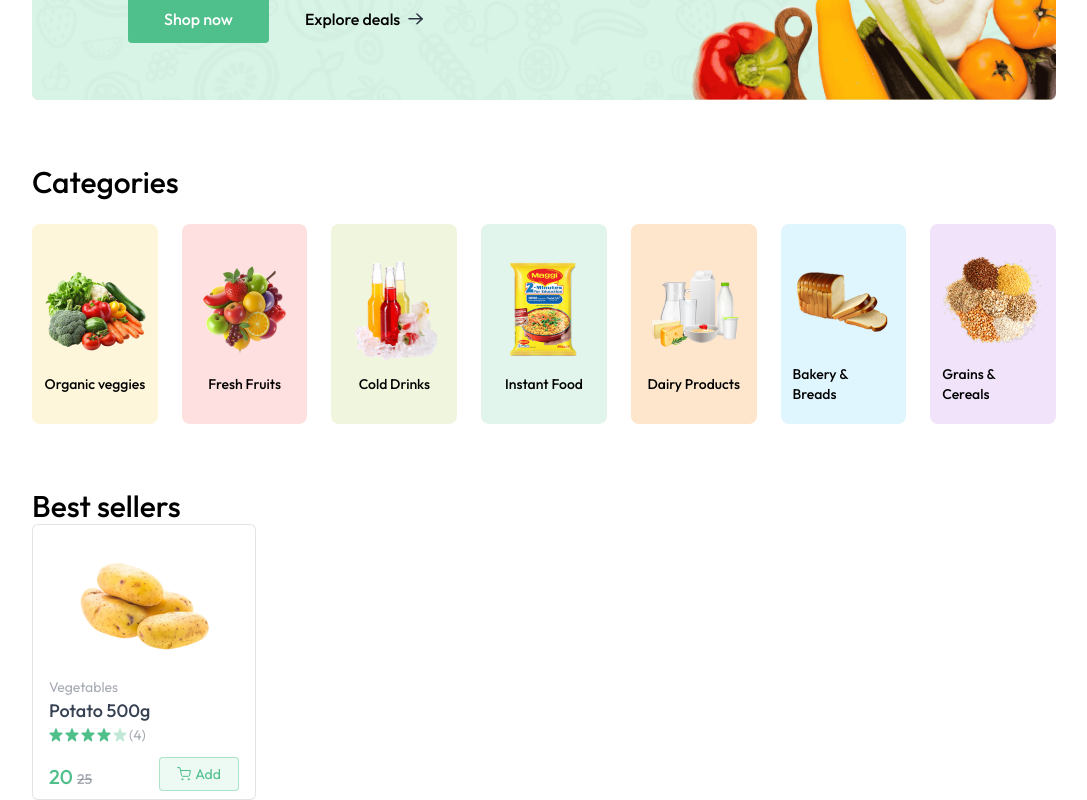
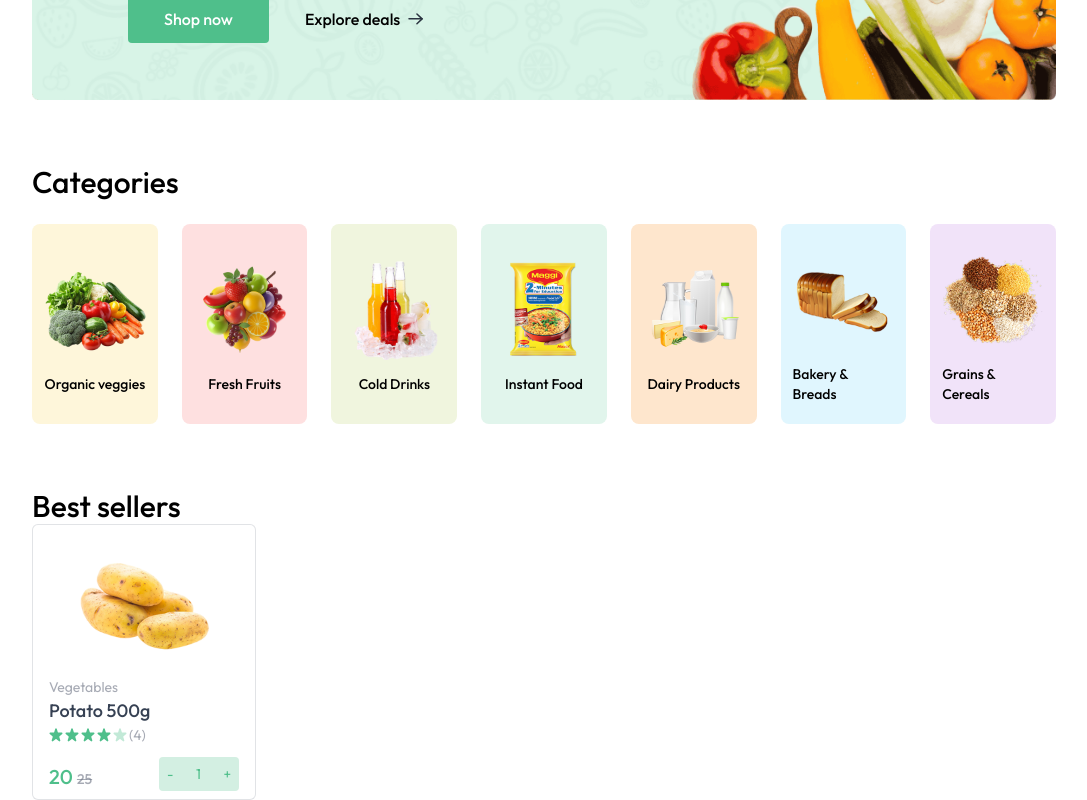
Before and after one commit to Kafoor-Nimas/Grocery-Delivery, a React (Vite) app in the folder client/: page / in a window 1280 px wide. Both pictures are taken after a click on the button "Add". Shown: the part 380-1180 px from the top of the page, without its empty margins (96-1183 px from the left). Built offline with nearby package versions, Linux system fonts and the light colour scheme.

Commit message:
refactor: update ProductCard to use addToCart and removeFromCart functions

```diff
--- a/client/src/components/ProductCard.jsx
+++ b/client/src/components/ProductCard.jsx
@@ -51,11 +51,11 @@
                 {product.price}
               </span>
             </p>
-            <div className="text-primary">
+            <div onClick={(e) => e.stopPropagation()} className="text-primary">
               {!cartItems[product._id] ? (
                 <button
-                  className="flex items-center justify-center gap-1 bg-primary/10 border border-primary/40 md:w-[80px] w-[64px] h-[34px] rounded "
-                  onClick={() => setCount(1)}
+                  className="flex items-center justify-center gap-1 bg-primary/10 border border-primary/40 md:w-[80px] w-[64px] h-[34px] rounded cursor-pointer"
+                  onClick={() => addToCart(product._id)}
                 >
                   <img src={assets.cart_icon} alt="cart_icon" />
                   Add
@@ -63,7 +63,7 @@
               ) : (
                 <div className="flex items-center justify-center gap-2 md:w-20 w-16 h-[34px] bg-primary/25 rounded select-none">
                   <button
-                    onClick={() => setCount((prev) => Math.max(prev - 1, 0))}
+                    onClick={() => removeFromCart(product._id)}
                     className="cursor-pointer text-md px-2 h-full"
                   >
                     -
@@ -72,7 +72,7 @@
                     {cartItems[product._id]}
                   </span>
                   <button
-                    onClick={() => setCount((prev) => prev + 1)}
+                    onClick={() => addToCart(product._id)}
                     className="cursor-pointer text-md px-2 h-full"
                   >
                     +
--- a/client/src/context/AppContext.jsx
+++ b/client/src/context/AppContext.jsx
@@ -21,7 +21,7 @@
   };
 
   //Add product to cart
-  const addToCart = () => {
+  const addToCart = (itemId) => {
     let cartData = structuredClone(cartItems);
 
     if (cartData[itemId]) {
```
